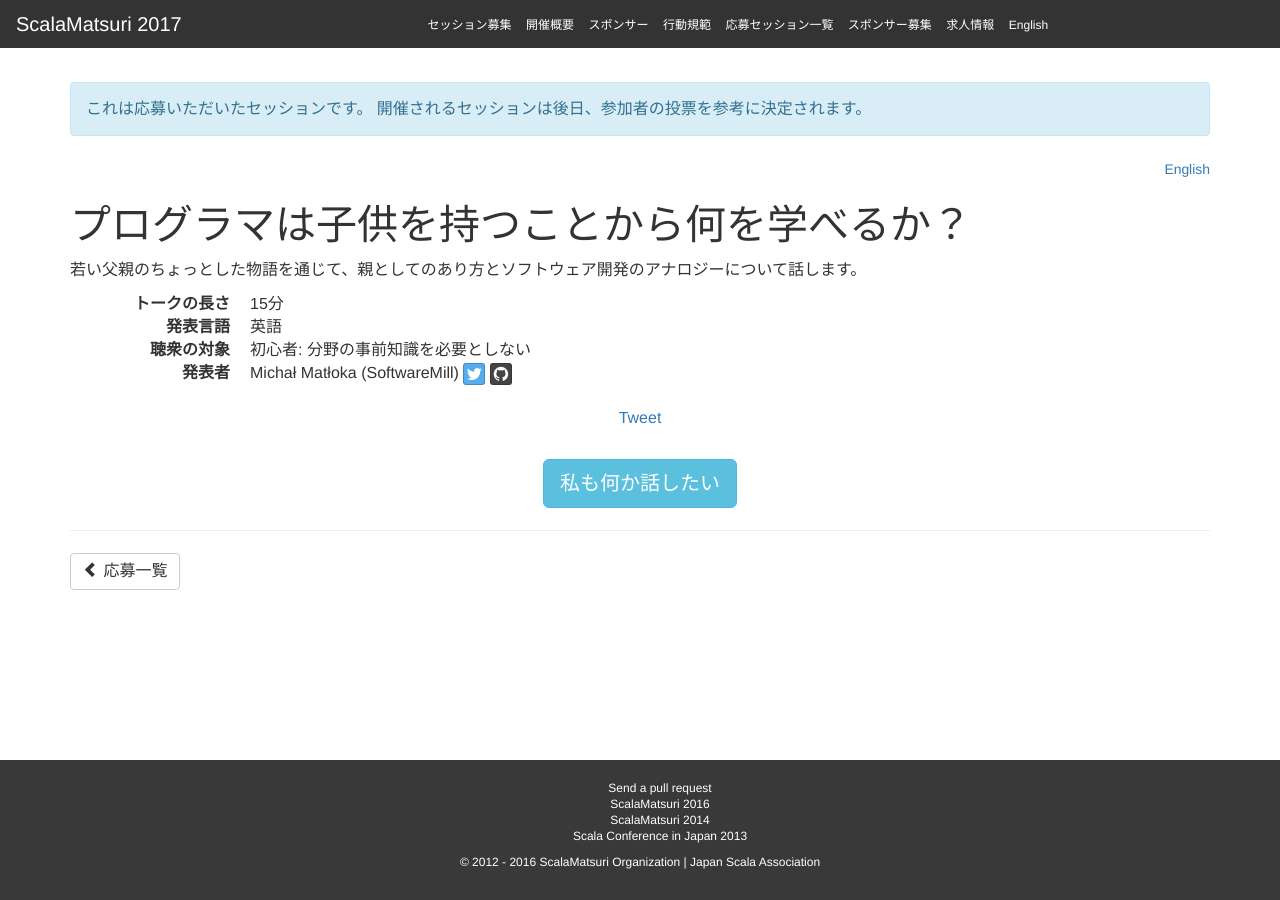
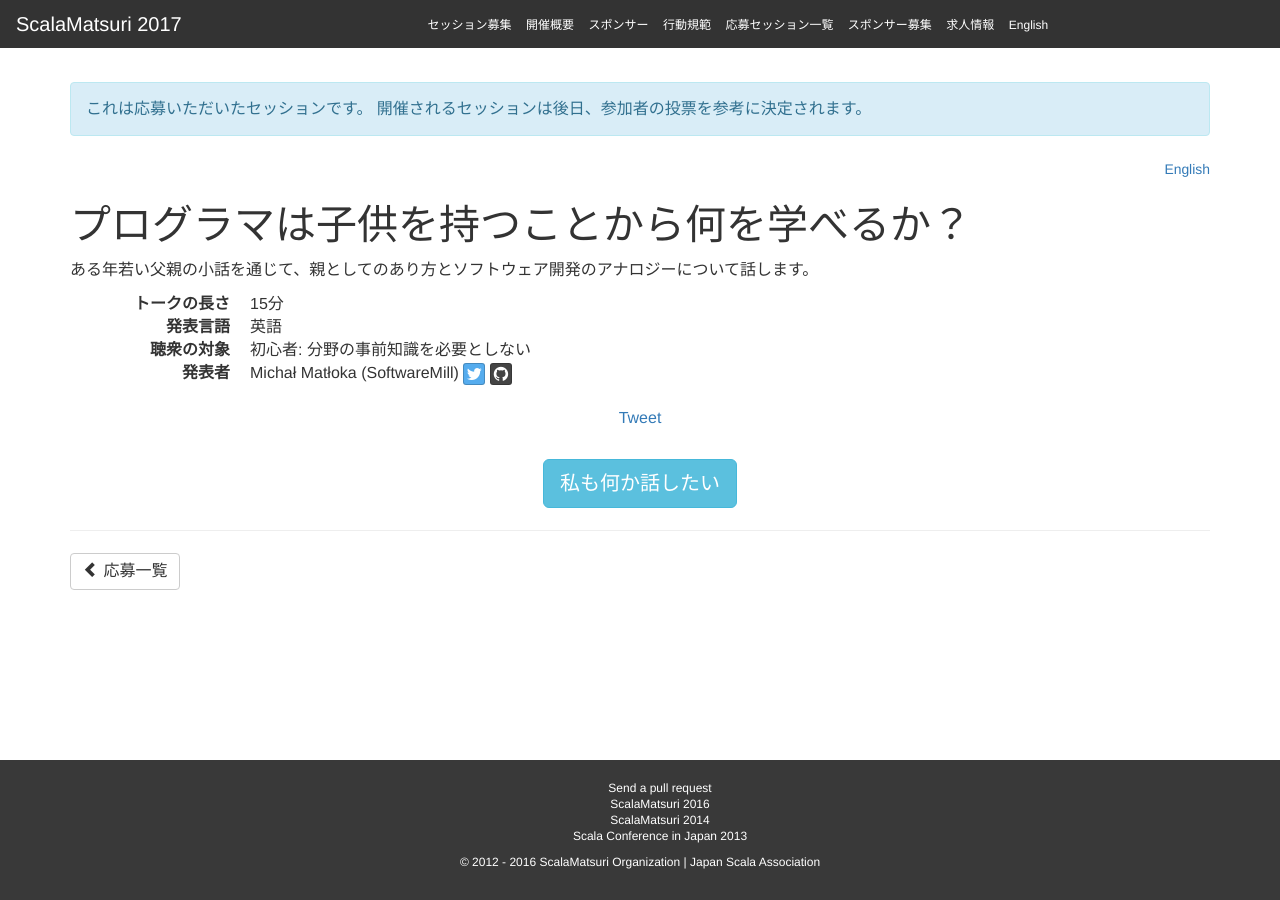
Before and after one commit to scalajp/2017.scalamatsuri.org, a Jekyll site: the page built from _candidates_ja/MichalMatloka_3.md, in a window 1280 px wide. Built offline with Jekyll 4.4.1, drawn with Linux system fonts in a browser that asks for light colours; nearby versions of some CDN libraries; comment, search, counter and statistics services are not loaded.

Commit message:
apply a review comment

```diff
--- a/_candidates_ja/MichalMatloka_3.md
+++ b/_candidates_ja/MichalMatloka_3.md
@@ -11,4 +11,4 @@ tags:
   - Best Practices
   - Others
 ---
-若い父親のちょっとした物語を通じて、親としてのあり方とソフトウェア開発のアナロジーについて話します。
+ある年若い父親の小話を通じて、親としてのあり方とソフトウェア開発のアナロジーについて話します。
```
